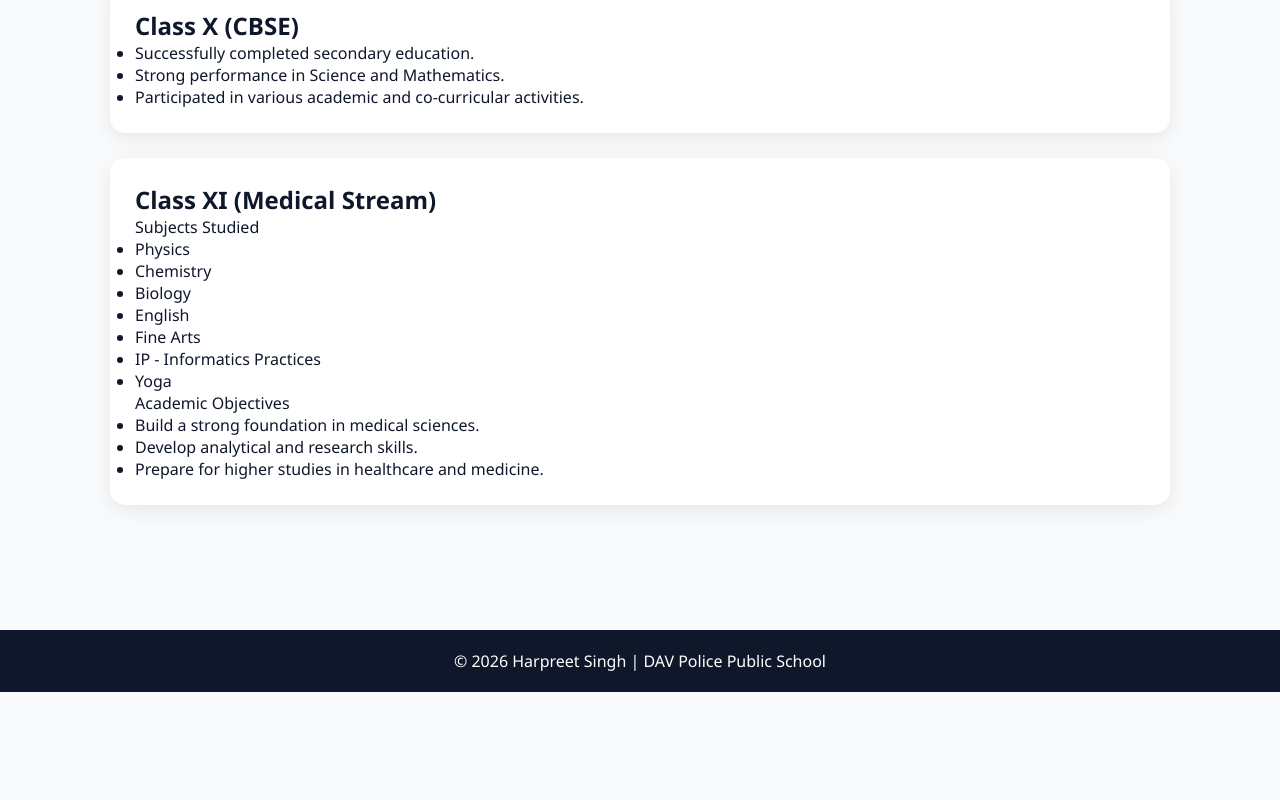
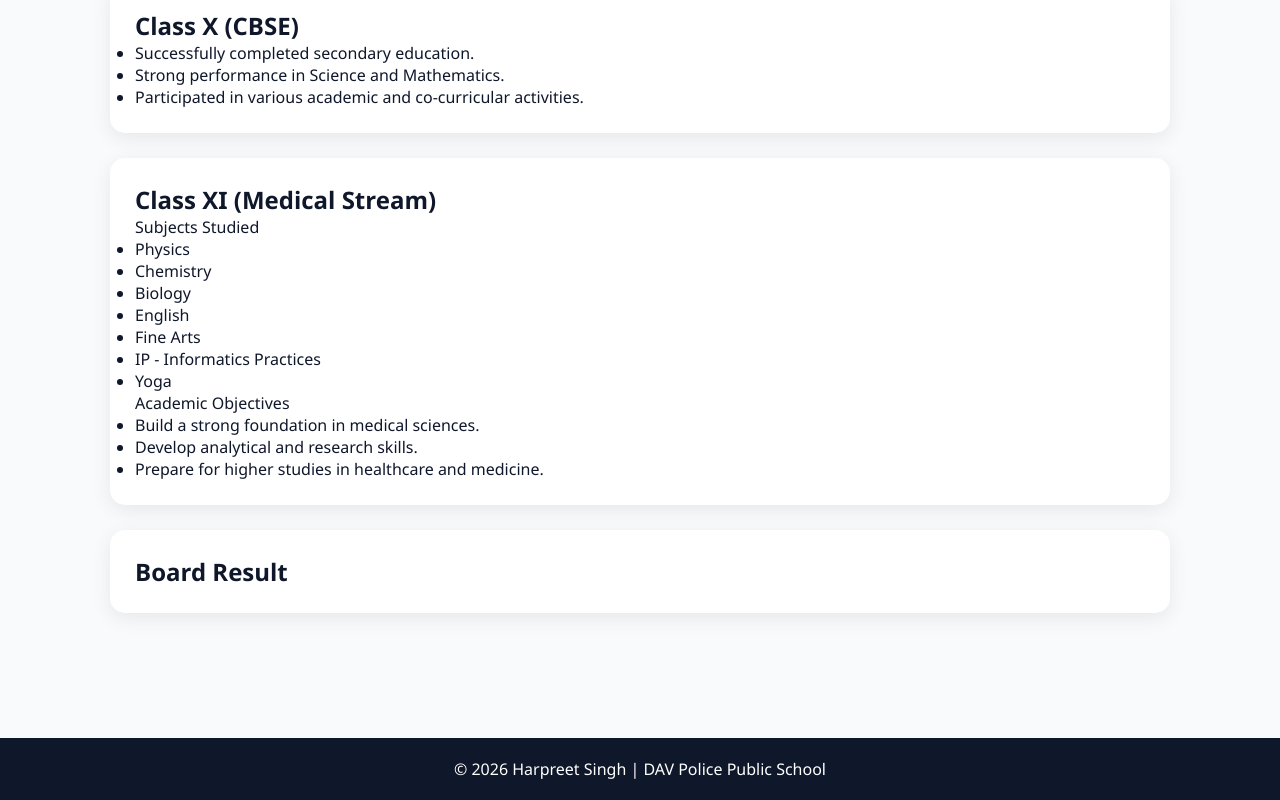
Before and after one commit to H-a-r-p-r-e-e-t/portfolio, a plain HTML site: page academics.html in a window 1280 px wide. Shown: the part 369-1169 px from the top of the page. Before the commit the page ends 1061 px from the top, so only its background shows below. Drawn offline with Linux system fonts and the light colour scheme.

Commit message:
Update academics.html

```diff
--- a/academics.html
+++ b/academics.html
@@ -67,6 +67,11 @@
     </ul>
 </div>
 
+        <div class="card">
+    <h2>Board Result</h2>
+<!-- <img> -->
+</div>
+
 </section>
  <footer>
         <p>
```
